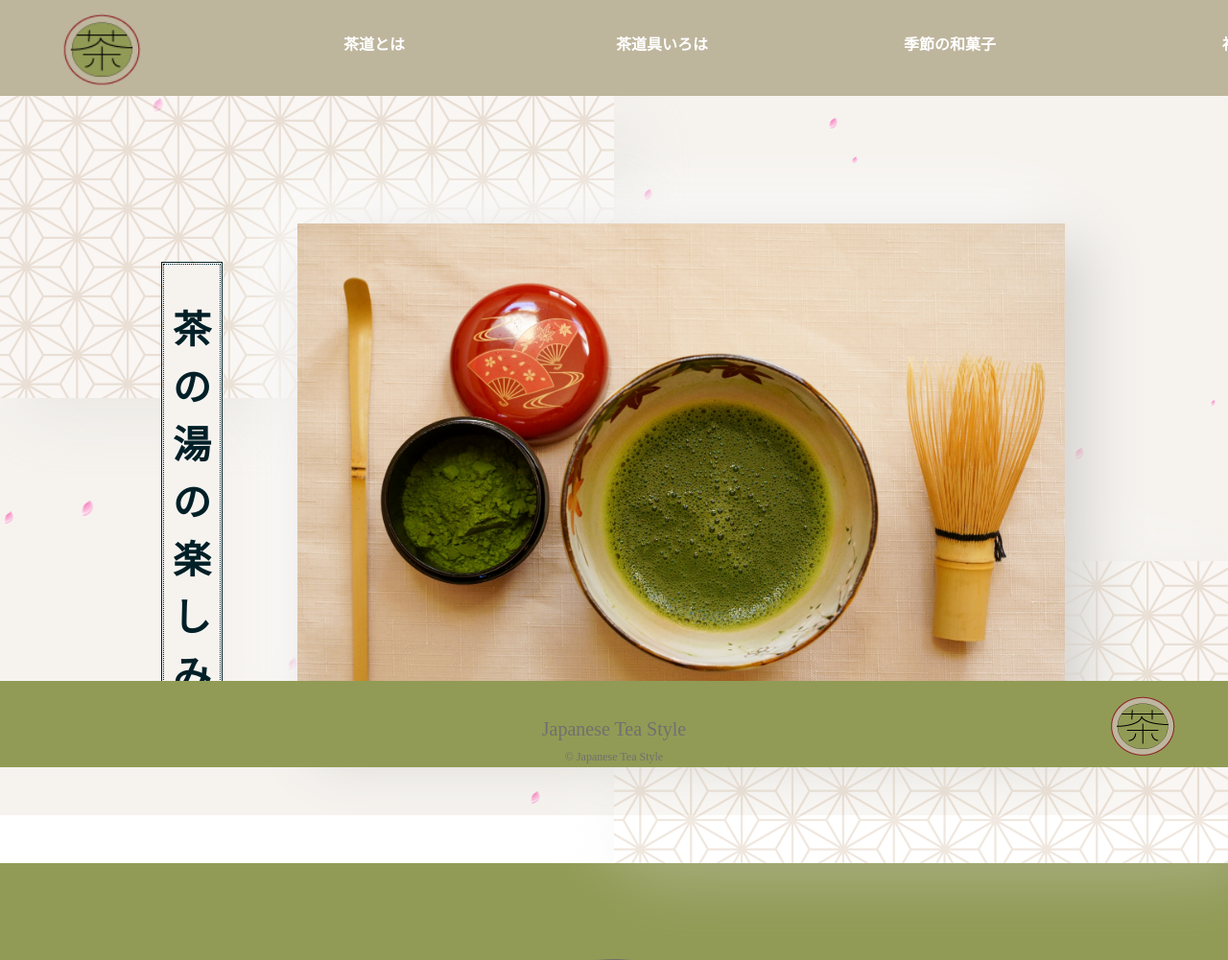
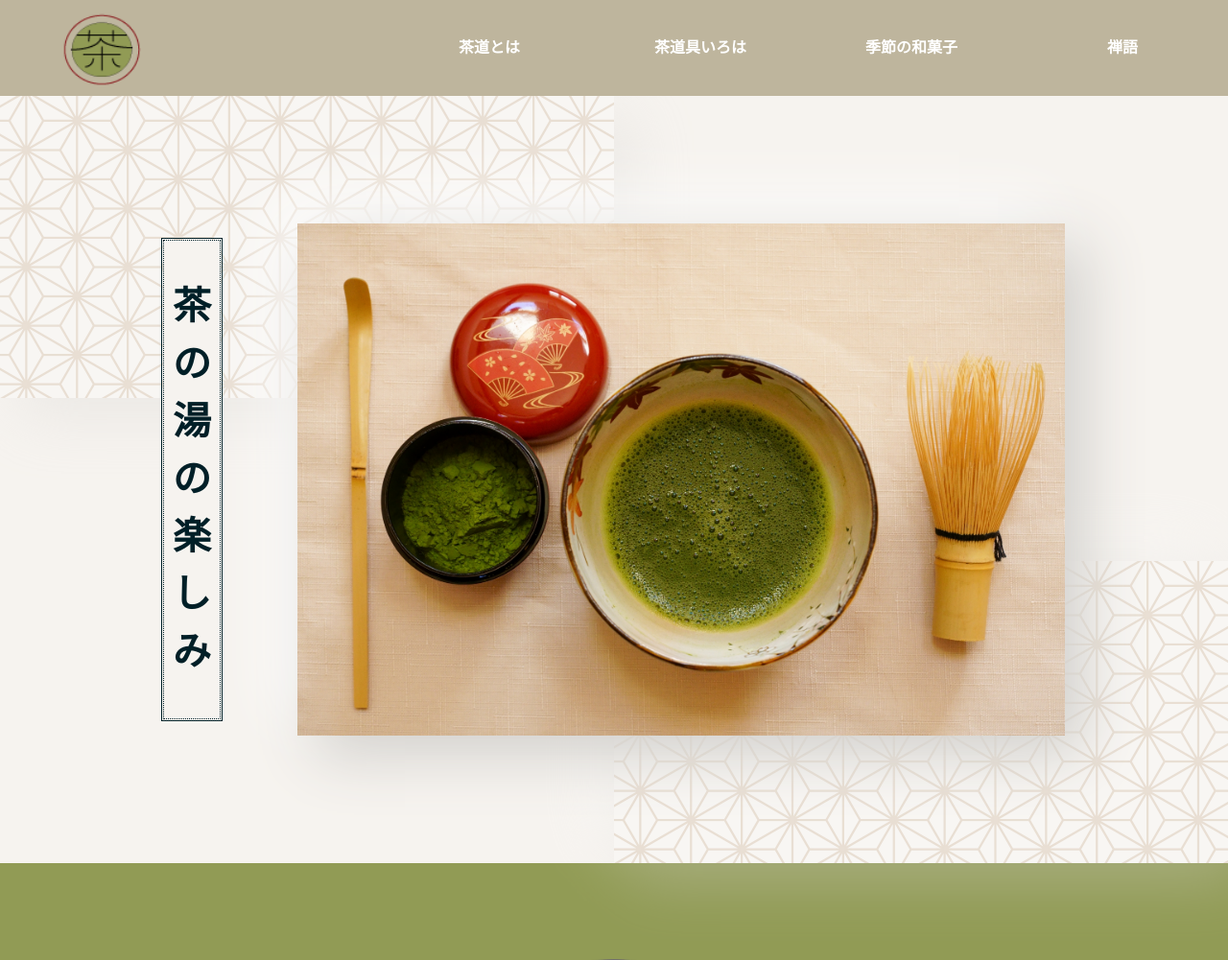
Before and after one commit to satokofuwa/tea, a PHP site: page / in a window 1280 px wide. Shown: the top 1001 px of the page at 96% size. Run offline with PHP 8.4, Linux system fonts and the light colour scheme; some libraries are stand-ins or nearby versions; some web fonts are replaced.

Commit message:
footerデザイン変更 pagetop追加

```diff
--- a/css/style.css
+++ b/css/style.css
@@ -106,7 +106,6 @@ li {
 a {
   color: inherit;
   text-decoration: none;
-
 }
 
 body,
@@ -114,7 +113,6 @@ h1,
 h2,
 h3,
 p,
-
 li,
 dl,
 dd {
@@ -136,11 +134,9 @@ body {
   background-color: #ffff;
   position: relative;
 }
-
 .sp-only {
   display: none;
 }
-
 .pc-only {
   display: block;
 }
@@ -149,7 +145,6 @@ body {
   .sp-only {
     display: block;
   }
-
   .pc-only {
     display: none;
   }
@@ -166,24 +161,22 @@ body {
 
 .header {
   position: fixed;
-  display: flex;
-  align-items: center;
+
   width: 100%;
   height: 100px;
   background-color: var(--sub-color);
   z-index: 300;
   justify-content: space-between;
-  padding-right: 10px;
 }
 
-.pc-only {
-  width: auto;
-}
 
 .header-logo-menu {
   display: flex;
-  flex-direction: row;
-
+  align-items: center;
+  width: 100%;
+  height: 100%;
+  justify-content: space-between;
+  align-items: center;
 }
 
 .logo-area {
@@ -197,7 +190,6 @@ body {
   background-color: var(--sub-color);
   line-height: 1.5;
   overflow: auto;
-
 }
 
 .gnav-item {
@@ -205,19 +197,18 @@ body {
   background-color: var(--main-color2);
   text-align: center;
   align-items: center;
-
 }
 
 .gnav-item a {
+  color: #fff;
+  font-size: 12px;
+  display: block;
+  width: 200px;
   text-align: center;
   font-family: HannariMincho;
   font-style: normal;
   font-weight: bold;
-  font-size: 16px;
-  color: var(--text-color2);
-  width: 49px;
-  margin-top: 80px;
-  margin-left: 80px;
+  border-bottom: 1px ;
 }
 
 .tea-logo {
@@ -235,11 +226,10 @@ h1 {
   font-weight: bold;
   margin-top: 150px;
   margin-bottom:100px;
-  z-index:10;
-
+  z-index:10
 }
 .flow-icon {
- position:absolute;
+  position:absolute;
   top: 50%;
   left: 50%;
   transform: translate(-50%, -50%);
@@ -273,6 +263,7 @@ p.explain {
   width: 30px;
   height: 22px;
   vertical-align: middle;
+  margin-right: 20px;
 }
 
 #gnav-open span,
@@ -361,17 +352,16 @@ p.explain {
     align-items: center;
     padding-top: 50px;
     height: 100%;
-
   }
 
   .gnav-item {
     display: flex;
     flex-direction: row;
     justify-content: flex-start;
+    border-bottom: 2px solid #d1cfcb;
   }
-
   .logo-area {
-    width: 200px;
+    width: 20%;
     margin: 0;
     text-align: left;
   }
@@ -379,7 +369,7 @@ p.explain {
 
 /* メインビュー */
 
-.mv-area {
+#mv-area {
   display: grid;
   align-items: center;
   justify-content: center;
@@ -387,10 +377,10 @@ p.explain {
   grid-template-rows: 800px;
   grid-gap: 80px;
   padding-top: 100px;
-  /* background: #F6F3EF; */
-
+  background: #F6F3EF;
   position: relative;
 }
+
 .sub-area{
   display: flex;
   justify-content: center;
@@ -414,16 +404,13 @@ p.explain {
   font-size: 40px;
   z-index: 100;
   background-color:#F6F3EF;
-
+  margin:0;
 }
 
 .mv-main {
-  display: flex;
   width: 100%;
   height: 100%;
-  align-items: center;
   z-index: 100;
-
   box-shadow:  20px 20px 60px #d1cfcb,
              -20px -20px 60px #ffffff;
 }
@@ -456,7 +443,7 @@ p.explain {
  }
 
 @media screen and (max-width: 768px) {
-  .mv-area{
+  #mv-area{
     width: 100%;
     height: 100%;
      display: flex;
@@ -487,6 +474,7 @@ p.explain {
     width: 100%;
   }
   }
+
   /* 茶道とは */
 #about {
   width: 100%;
@@ -569,7 +557,6 @@ p.explain {
   background-color: var(--main-color1);
   text-align: center;
   margin-left: 80px;
-
   line-height: 1.5;
 }
 .tool-item:nth-child(3) {
@@ -744,8 +731,6 @@ img.content {
 .sweets-table{
   display: flex;
   background-color: #fff;
-
-
 }
 
 .table-container{
@@ -914,41 +899,43 @@ table,th,td {
     grid-template-rows:400px 400px;
  }
  }
+ .pagetop{display: block;
+   text-align: right;
+   background-color: #BEB59D;
+   width: 100%;
+ }
+ .pagetop img{
+  width: 30px;
+  height: 30px;
+  margin: 10px;
+ }
 /* フッター */
 .footer-area {
-  position: fixed;
-  left: 0;
-  bottom: 0;
+  display:flex;
   width: 100%;
+  bottom:0;
+  flex-direction: column;
+  align-items: center;
   background-color: var(--accent-color1);
-  height: 90px;
-  z-index: 400;
 }
-
-.inner {
-  position: relative;
+.footer-logo {
+  display: flex;
+  flex-direction: row;
+  align-items: center;
+  width: 100%;
+  justify-content: center;
+  padding-right: 50px;;
 }
-
-.footer-logo {
-  object-fit: contain;
-  position: absolute;
-  bottom: -24px;
-  right: 10px;
+.footer-logo_img{
+ width: 100px;
 }
-
 .footer-area_copy {
   width: 100%;
-  padding: 10px;
-  position: absolute;
-  font-size: 12px;
   text-align: center;
-  bottom: 0;
+  height: 20px;
+  font-size: 16px;
+  background-color: #919B55;
 }
-
-.rights {
-  display: block;
-  text-align: center;
+.footer-title {
   font-size: 20px;
-  height: 60px;
-  margin-top: 50px;
 }
--- a/index.html
+++ b/index.html
@@ -38,7 +38,7 @@
           </li>
         </ul><!-- /.gnav-menu -->
       </nav>
-    </div><!-- /.header-logo-memu -->
+
 
 
       <nav class="sp-only">
@@ -64,10 +64,10 @@
           </div>
         </div>
       </nav>
-
+    </div><!-- /.header-logo-memu -->
   </header>
 
-  <div class="mv-area">
+  <div id="mv-area">
 
     <h1 class="sub-area_sp">茶の湯の楽しみ</h1>
 
@@ -331,7 +331,9 @@
   </div><!-- /.card -->
     </div><!-- /.card-grid -->
 </section><!-- /.calligraphy -->
-
+<section class="pagetop">
+  <a href="#mv-area"><img src="img/pagetop.png" alt=""></a>
+</section>
 
 <script src="http://cdn.jsdelivr.net/particles.js/2.0.0/particles.min.js"></script>
 <!--自作のJS-->
@@ -343,15 +345,17 @@
 </body>
 
 <footer class="footer-area">
-  <div class="inner">
+
     <div class="footer-logo">
       <a href="#about">
-        <img src="img/header-logo.png" alt="">
+        <img src="img/header-logo.png" alt="" class="footer-logo_img">
       </a>
+      <div class="footer-title">Japanese Tea Style</div>
+
     </div><!-- /.footer-logo -->
-    <div class="rights">Japanese Tea Style</div>
-  </div><!-- /.inner -->
-  <small class="footer-area_copy">&copy; Japanese Tea Style</small>
+
+    <small class="footer-area_copy">&copy;Japanese Tea Style</small>
+
 </footer>
 </div>
 </html>
```
Also changed, not shown: img/pagetop.png (added).
